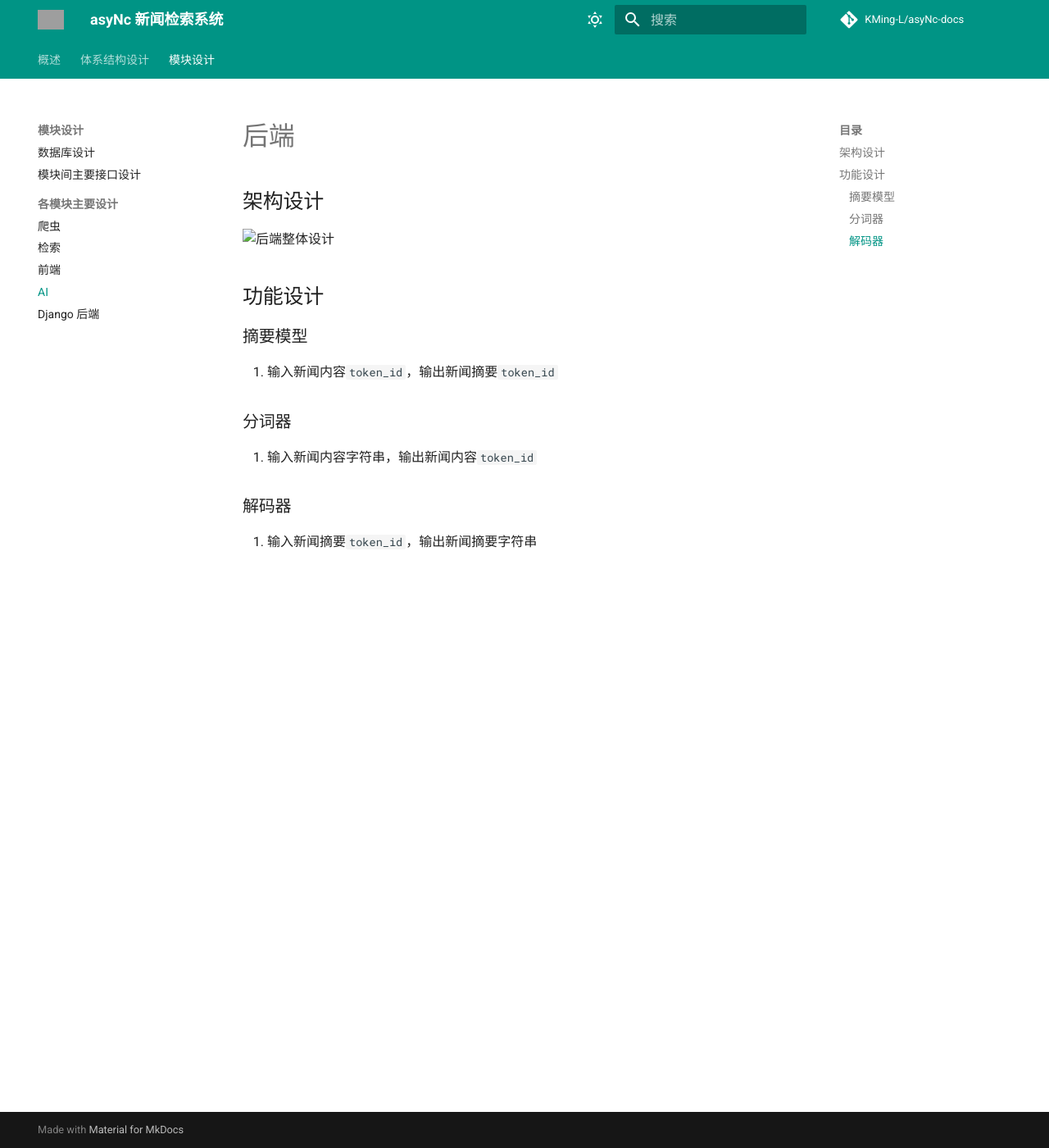
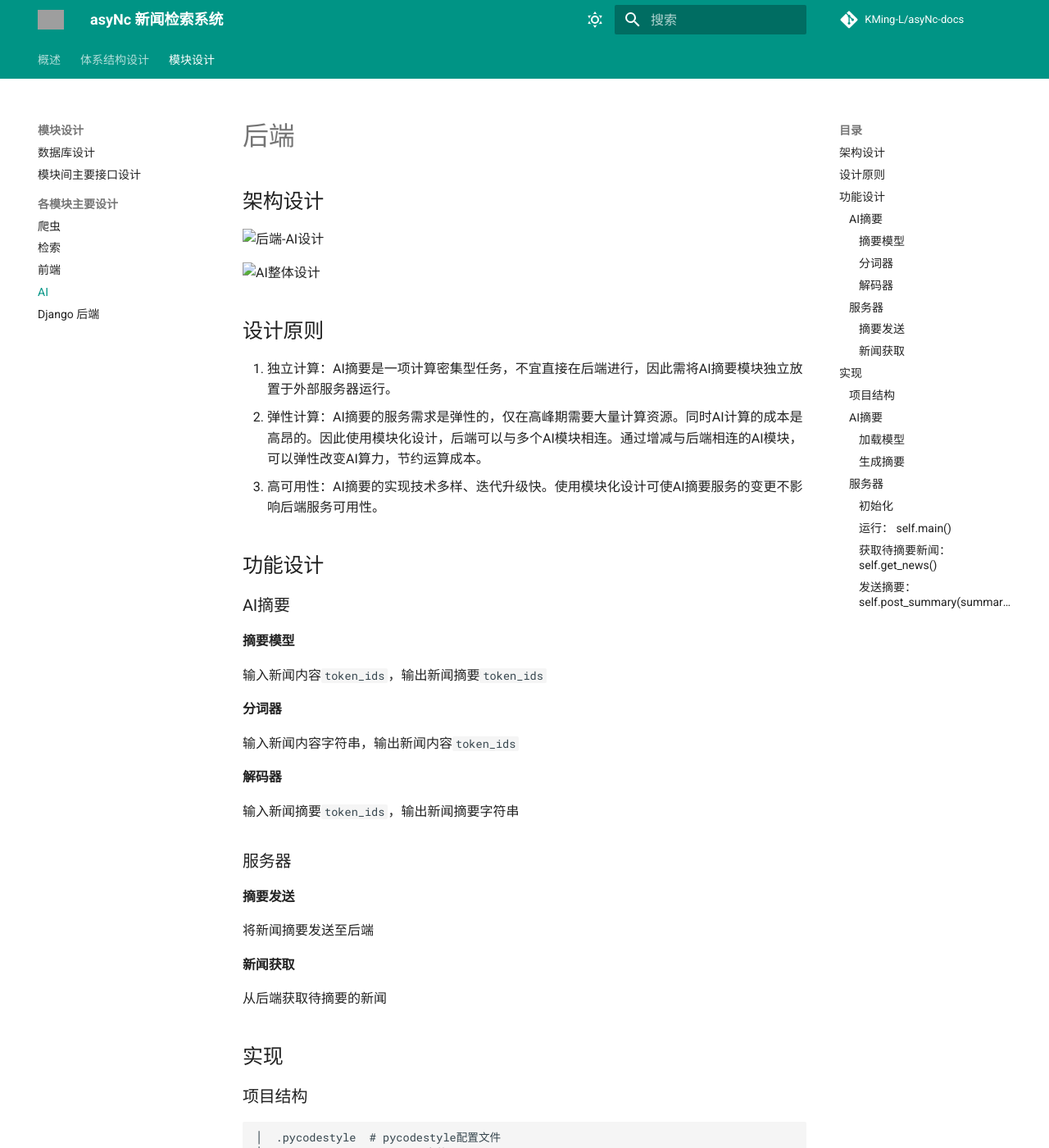
Before and after one commit to KMing-L/asyNc-docs, an MkDocs documentation site: the page built from docs/modules/ai.md, in a window 1280 px wide and 1400 px high. Shown: the whole window at 82% size. Built offline with MkDocs 1.6.1 and Material for MkDocs 9.7.7, drawn with Linux system fonts in a browser that asks for light colours; comment, search, counter and statistics services are not loaded; some of the changed text lies outside the part shown; grey boxes are pictures that could not be loaded.

Commit message:
docs: update ai

````diff
--- a/docs/modules/ai.md
+++ b/docs/modules/ai.md
@@ -2,15 +2,85 @@
 
 ## 架构设计
 
-![后端整体设计](../images/AI.png)
+![后端-AI设计](../images/后端-AI.png)
+
+![AI整体设计](../images/AI.png)
+
+## 设计原则
+
+1. 独立计算：AI摘要是一项计算密集型任务，不宜直接在后端进行，因此需将AI摘要模块独立放置于外部服务器运行。
+2. 弹性计算：AI摘要的服务需求是弹性的，仅在高峰期需要大量计算资源。同时AI计算的成本是高昂的。因此使用模块化设计，后端可以与多个AI模块相连。通过增减与后端相连的AI模块，可以弹性改变AI算力，节约运算成本。
+3. 高可用性：AI摘要的实现技术多样、迭代升级快。使用模块化设计可使AI摘要服务的变更不影响后端服务可用性。
 
 ## 功能设计
 
-### 摘要模型
-1. 输入新闻内容`token_id`，输出新闻摘要`token_id`
+### AI摘要
 
-### 分词器
-1. 输入新闻内容字符串，输出新闻内容`token_id`
+#### 摘要模型
+输入新闻内容`token_ids`，输出新闻摘要`token_ids`
 
-### 解码器
-1. 输入新闻摘要`token_id`，输出新闻摘要字符串
+#### 分词器
+输入新闻内容字符串，输出新闻内容`token_ids`
+
+#### 解码器
+输入新闻摘要`token_ids`，输出新闻摘要字符串
+
+### 服务器
+
+#### 摘要发送
+将新闻摘要发送至后端
+
+#### 新闻获取
+从后端获取待摘要的新闻
+
+## 实现
+
+### 项目结构
+```
+│  .pycodestyle  # pycodestyle配置文件
+│  .pylintrc  # pylint配置文件
+│  pytest.ini  # pytest配置文件
+│  tests.py  # 单元测试
+│
+├─config
+│      config.json  # AI服务器配置
+│
+└─summarize
+        Pegasus.py  # 摘要模型
+        server.py  # 服务器
+```
+
+### AI摘要
+
+#### 加载模型
+实现函数： `summarize.Pegasus.load_model(model_name, tokenizer_name)`
+
+根据`model_name`，`tokenizer_name`加载`摘要模型`和`分词器（包括解码器）`。
+
+#### 生成摘要
+实现函数： `summarize.Pegasus.generate_summary(text)`
+
+生成`text`的文本摘要。
+
+### 服务器
+实现类： `summarize.server.AIServer(adapter, server, scan_interval, model, tokenizer)`
+
+| 参数              | 含义            |
+| ----------------- | --------------- |
+| `adapter`         | `通信协议`      |
+| `server`          | `后端服务器`    |
+| `scan_interval`   | `新闻获取间隔`  |
+| `model`           | `模型名`        |
+| `tokenizer`       | `分词器名`      |
+
+#### 初始化
+根据`model`和`tokenizer`执行`加载模型`
+
+#### 运行： `self.main()`
+根据`scan_interval`定期从后端`获取待摘要新闻`，`生成摘要`，并向后端`发送摘要`。
+
+#### 获取待摘要新闻： `self.get_news()`
+从后端获取多条待摘要新闻。
+
+#### 发送摘要：`self.post_summary(summaries_list)`
+将多条新闻摘要发送至后端。
````
Also changed, not shown: docs/images/AI.PNG, docs/images/后端.png.
